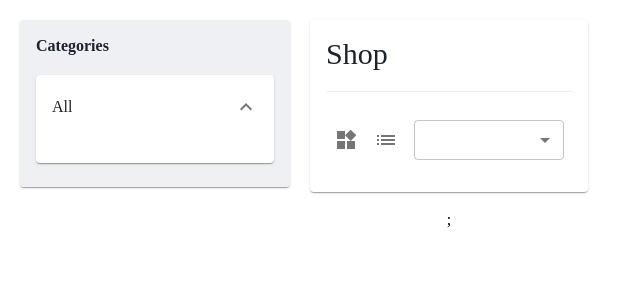
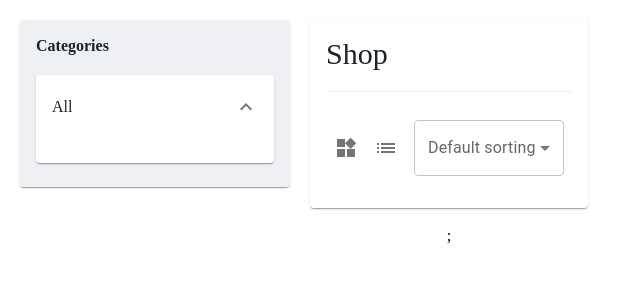
Before and after one commit to maksymarkhipov/react-start-stage, a React (Create React App) app: page / in a window 1280 px wide. Shown: the top 300 px of the page, without its empty margins (0-640 px from the left). Built offline with nearby package versions, Linux system fonts and the light colour scheme; no server answers.

Commit message:
fix: change content and style select

```diff
--- a/src/components/product-sort-selector/ProductSortSelector.tsx
+++ b/src/components/product-sort-selector/ProductSortSelector.tsx
@@ -1,4 +1,4 @@
-import { MenuItem, Select, SelectChangeEvent } from '@mui/material';
+import { FormControl, InputLabel, MenuItem, Select, SelectChangeEvent } from '@mui/material';
 import { useState } from 'react';
 import { useDispatch } from 'react-redux';
 import { changeProductSorter } from '../../features/shop-page/ShopPageSlice';
@@ -9,6 +9,8 @@ export function ProductSortSelector() {
     const [productParameter, setProductParameter] = useState('');
     const dispatch = useDispatch();
 
+    const label = 'Default sorting';
+
     const handleChange = (event: SelectChangeEvent) => {
         const optionSelector = event.target.value;
         setProductParameter(optionSelector);
@@ -17,17 +19,18 @@ export function ProductSortSelector() {
 
     return (
         <>
+            <FormControl>
+                <InputLabel>{label}</InputLabel>
                 <Select
-                displayEmpty
-                inputProps={{ 'aria-label': 'Without label' }}
                     value={productParameter}
+                    label={label}
                     onChange={handleChange}
                 >
-                <MenuItem value={ProductParameter.DEFAULT_SORTING}>{ProductParameter.DEFAULT_SORTING}</MenuItem>
                     <MenuItem value={ProductParameter.TITLE}>{ProductParameter.TITLE}</MenuItem>
                     <MenuItem value={ProductParameter.PRICE}>{ProductParameter.PRICE}</MenuItem>
                     <MenuItem value={ProductParameter.CATEGORY}>{ProductParameter.CATEGORY}</MenuItem>
                 </Select>
+            </FormControl>
         </>
     )
 }
```
Lines whose indentation alone changed are shown as unchanged.
